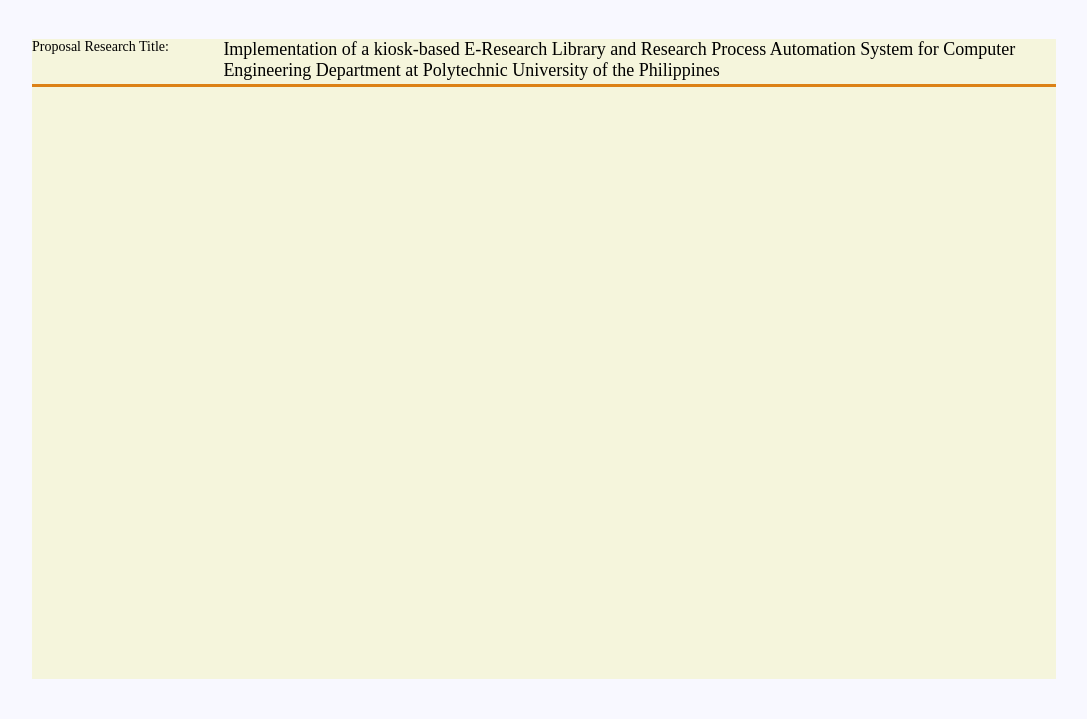
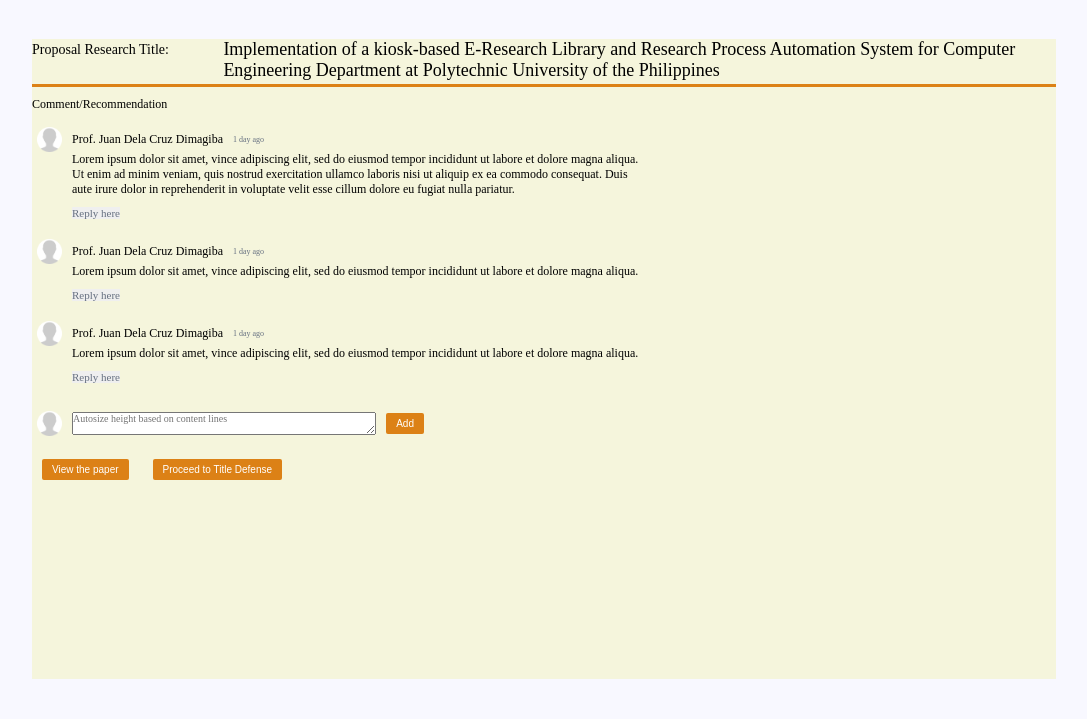
Before and after one commit to yelamoste/MOR, a PHP site: page /html/student_MOR_11.html in a window 1280 px wide. Shown: the part 81-800 px from the top of the page, without its empty margins (96-1183 px from the left). Run offline with PHP 8.4, Linux system fonts and the light colour scheme; some web fonts are replaced.

Commit message:
Updated 4-8-24 6:58pm

```diff
--- a/css/main_style.css
+++ b/css/main_style.css
@@ -236,6 +236,7 @@
     font-family: "InterExtraBold";
     margin-right: 10px;
     width: 22vw;
+    margin-top: 2.5px;
 }
 .title-header-content #title-header-info  {
     font-size: 18px;
@@ -243,10 +244,73 @@
 }
 .cont-cont {
     display: flex;
+    justify-content: space-between;
 }
 .comment-recommendation-cont {
-    width: 52%;
+    display: flex;
+    flex-wrap: wrap;
+    flex-direction: column;
+    width: 60%;
 }
+#com-rec-p {
+    margin: 10px;
+    margin-left: 0px;
+}
+.comments-cont {
+    display: flex;
+    flex-wrap: wrap;
+    align-items: center;
+    margin: 5px;
+}
+.comments-cont img{
+    height: 25px;
+    width: 25px;
+}
+.profile-name-comment {
+    font-size: 12px;
+    font-family: "InterSemiBold";
+    margin-left: 10px;
+}
+.comment-date{
+    font-size: 8px;
+    font-family: "InterLight";
+    color: var(--primary);
+    margin-left: 10px;
+}
+.comment-cont-info {
+    font-family: "InterRegular";
+    font-size: 12px;
+    margin-left: 35px;
+}
+.reply-button{
+    font-size: 11px;
+    color: var(--primary);
+    margin-left: 35px;
+    font-family: "InterLight";
+}
+textarea {
+    font-family: "InterRegular";
+    font-size: 10px;
+    width: 50%;
+    height: 50%;
+    margin-left: 10px;
+}
+.fulvuos-button{
+    color: white;
+    font-size: 10px;
+    background-color: var(--fulvous-primary);
+    border-radius: 2px;
+    padding-top: 5px;
+    padding-bottom: 5px;
+    padding-left: 10px;
+    padding-right: 10px;
+
+}
+.approval-cont {
+    width: 40%;
+
+}
+
 
 
 /* MOR PAGE 12 */
--- a/html/student_MOR_11.html
+++ b/html/student_MOR_11.html
@@ -26,6 +26,37 @@
         </div>
         <div class="cont-cont">
             <div class="comment-recommendation-cont">
+                <p class="info-sub-title" id="com-rec-p">Comment/Recommendation</p>
+                <div class="comments-cont" id="comment-1">
+                    <img src="../img/avatar-placeholder _- Change image here.png"/>
+                    <p class="profile-name-comment">Prof. Juan Dela Cruz Dimagiba</p>
+                    <p class="comment-date">1 day ago</p>
+                    <p class="comment-cont-info">Lorem ipsum dolor sit amet, vince adipiscing elit, sed do eiusmod tempor incididunt ut labore et dolore magna aliqua. Ut enim ad minim veniam, quis nostrud exercitation ullamco laboris nisi ut aliquip ex ea commodo consequat. Duis aute irure dolor in reprehenderit in voluptate velit esse cillum dolore eu fugiat nulla pariatur.</p>
+                    <button onclick="" class="reply-button">Reply here</button>
+                </div>
+                <div class="comments-cont" id="comment-2">
+                    <img src="../img/avatar-placeholder _- Change image here.png"/>
+                    <p class="profile-name-comment">Prof. Juan Dela Cruz Dimagiba</p>
+                    <p class="comment-date">1 day ago</p>
+                    <p class="comment-cont-info">Lorem ipsum dolor sit amet, vince adipiscing elit, sed do eiusmod tempor incididunt ut labore et dolore magna aliqua. </p>
+                    <button onclick="" class="reply-button">Reply here</button>
+                </div>
+                <div class="comments-cont" id="comment-3">
+                    <img src="../img/avatar-placeholder _- Change image here.png"/>
+                    <p class="profile-name-comment">Prof. Juan Dela Cruz Dimagiba</p>
+                    <p class="comment-date">1 day ago</p>
+                    <p class="comment-cont-info">Lorem ipsum dolor sit amet, vince adipiscing elit, sed do eiusmod tempor incididunt ut labore et dolore magna aliqua. </p>
+                    <button onclick="" class="reply-button">Reply here</button>
+                </div>
+                <div class="comments-cont" id="comment-textarea">
+                    <img src="../img/avatar-placeholder _- Change image here.png"/>
+                    <textarea placeholder="Autosize height based on content lines"></textarea>
+                    <button onclick="" class="fulvuos-button" id="add-button">Add</button>
+                </div>
+                <div class="buttons-view-proceed">
+                    <button onclick="" class="fulvuos-button" id="view-button">View the paper</button>
+                    <button onclick="" class="fulvuos-button "id="proceed-button">Proceed to Title Defense</button>
+                </div>
 
             </div>
             <div class="approval-cont">
```
Also changed, not shown: img/avatar-placeholder _- Change image here.png (added), 1 other file.
